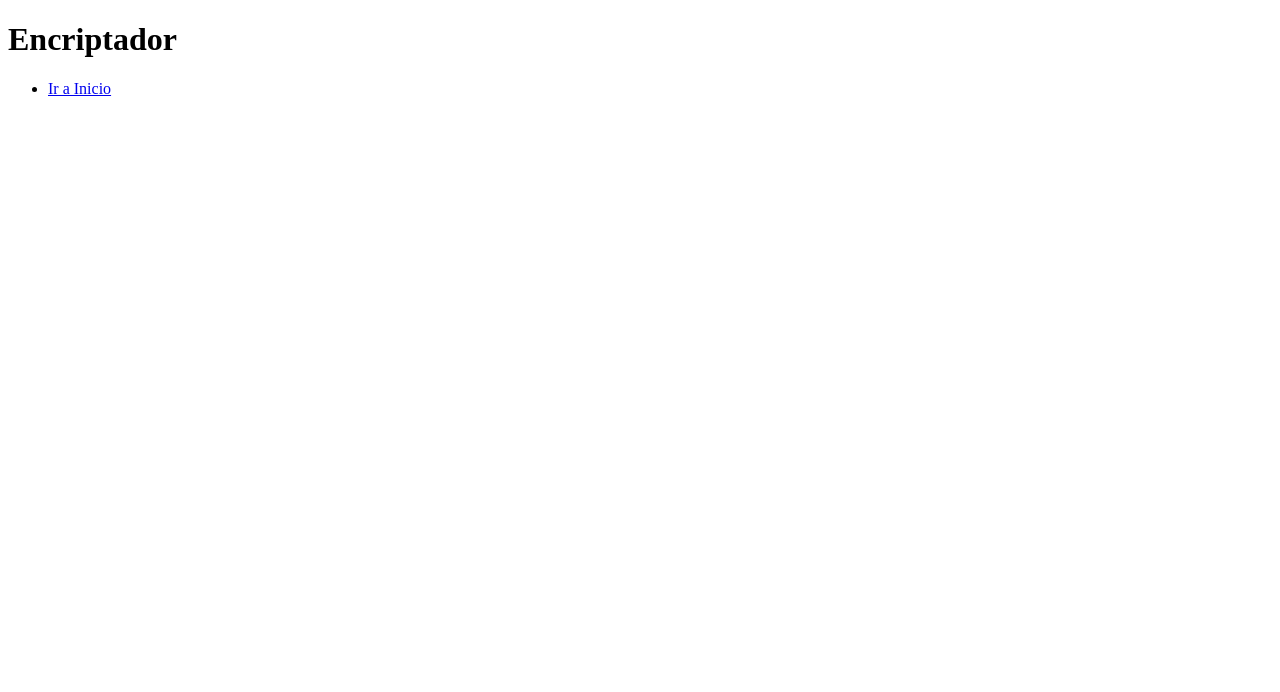
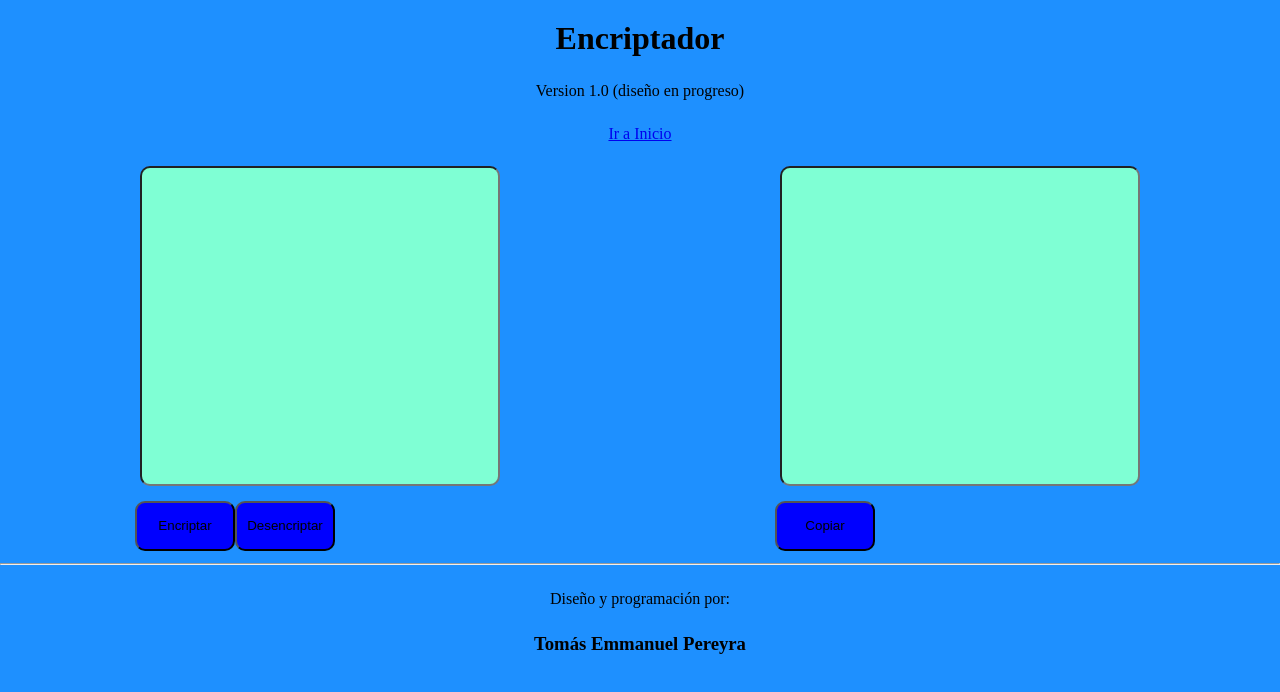
Before and after one commit to tomi-pereyra/tomi-pereyra.github.io, a plain HTML site: page p-encriptando/encriptando.html in a window 1280 px wide. Drawn offline with Linux system fonts and the light colour scheme.

Commit message:
terminado el encriptador

```diff
--- a/encriptador/encriptador.css
+++ /dev/null
@@ -1,53 +0,0 @@
-* {
-  margin: 0;
-  padding: 0;
-  box-sizing: border-box;
-}
-
-body {
-  background-color: lightgray;
-  font-family: Verdana, Geneva, Tahoma, sans-serif;
-}
-
-.main {
-  width: 80vw;
-  margin: auto;
-  display: flex;
-  justify-content: center;
-}
-
-.titulo {
-  padding: 15px;
-  width: 30vw;
-  margin: auto;
-
-}
-
-.box {
-  padding: 10px;
-  margin: 0 10px 0 10px;
-  box-shadow: 2px 2px 2px 1px rgba(0, 0, 0, 0.2);
-  background-color: white;
-  border-radius: 0.5em;
-  width: 30vw;
-  height: auto;
-}
-
-.btn {
-  border: 0;
-  color: white;
-  font-weight: bold;
-  background-color: blue;
-  padding: 10px;
-  margin-top: 10px;
-  border-radius: 0.5em;
-}
-
-.text-input {
-  border-radius: 0.5em;
-  border: 1px solid rgba(0, 0, 0, 0.2);
-  display: block;
-  padding: 0.5em;
-  width: 100%;
-  height: 50px;
-}
--- a/p-encriptando/copiar.js
+++ b/p-encriptando/copiar.js
@@ -0,0 +1,7 @@
+var btnCopy = document.querySelector("#copiar");
+var textArea = document.querySelector("#salida");
+
+btnCopy.addEventListener( "click", () => {
+    textArea.select();
+    document.execCommand("copy");
+});
--- a/p-encriptando/desencriptar.js
+++ b/p-encriptando/desencriptar.js
@@ -0,0 +1,19 @@
+var botonDesencriptar = document.querySelector("#btn-desencriptar");
+var salida = document.querySelector("#salida");
+
+botonDesencriptar.addEventListener("click", function(event) {
+    event.preventDefault();
+    console.log("Desencriptando");
+
+    var entrada = document.querySelector("#entrada");
+    var valorFinal = entrada.value;
+
+
+    valorFinal = valorFinal.replaceAll('ufat', 'u');
+    valorFinal = valorFinal.replaceAll('ober', 'o');
+    valorFinal = valorFinal.replaceAll('ai', 'a');
+    valorFinal = valorFinal.replaceAll('imes', 'i');
+    valorFinal = valorFinal.replaceAll('enter', 'e');
+
+    salida.value = valorFinal;
+})
--- a/p-encriptando/encriptando.html
+++ b/p-encriptando/encriptando.html
@@ -1,27 +1,45 @@
 <!DOCTYPE html>
-<html lang="en">
+<html lang="es">
 <head>
     <meta charset="UTF-8">
     <meta http-equiv="X-UA-Compatible" content="IE=edge">
     <meta name="viewport" content="width=device-width, initial-scale=1.0">
     <title>Encriptador</title>
+    <link rel="stylesheet" href="./encriptar.css">
 </head>
 <body>
     <header>
         <h1>Encriptador</h1>
+        <p>Version 1.0 (diseño en progreso)</p>
         <nav>
             <ul>
-                <li><a href="../index.js">Ir a Inicio</a></li>
+                <li><a href="../index.html">Ir a Inicio</a></li>
             </ul>
         </nav>
     </header>
 
-    <main>
-
+    <main class="container">
+        <section class="campo" id="encriptador">
+            <input type="text" class="input" id="entrada">
+            <label for="entrada" class="botones">
+                <button class="boton" id="btn-encriptar">Encriptar</button>
+                <button class="boton" id="btn-desencriptar">Desencriptar</button>
+            </label>
+        </section>
+        <section class="campo" id="desencriptador">
+            <input type="text" class="input" id="salida">
+            <label for="salida" class="botones">
+                <button class="boton" id="copiar">Copiar</button>
+            </label>
+        </section>
     </main>
-
+    <hr>
     <footer>
-
+        <p>Diseño y programación por:</p>
+        <h3 id="creator">Tomás Emmanuel Pereyra</h3>
     </footer>
+    <script src="./encriptar.js"></script>
+    <script src="./desencriptar.js"></script>
+    <script src="./copiar.js"></script>
 </body>
 </html>
--- a/p-encriptando/encriptar.css
+++ b/p-encriptando/encriptar.css
@@ -0,0 +1,85 @@
+* {
+    box-sizing: border-box;
+    margin: 0;
+    padding: 0;
+}
+
+html {
+    font-size: 62.5%;
+}
+
+body {
+    font-size: 1.6rem;
+    background-color: dodgerblue;
+}
+
+header {
+    background-color: dodgerblue;
+    margin: 20px;
+    text-align: center;
+}
+
+nav {
+    text-align: center;
+    margin: 20px;
+}
+
+ul {
+    list-style: none;
+    text-decoration: none;
+}
+
+h1 {
+    text-align: center;
+}
+
+.container {
+    display: flex;
+    justify-content: space-around;
+    flex-wrap: wrap;
+}
+
+.campo {
+    display: flex;
+    flex-direction: column;
+    background-color: dodgerblue;
+    width: 400px;
+    height: 400px;
+    justify-content: space-around;
+    align-items: center;
+}
+
+.input {
+    background-color: aquamarine;
+    width: 90%;
+    height: 80%;
+    border-radius: 1rem;
+}
+
+.botones {
+    display: flex;
+    justify-content: flex-start;
+    width: 100%;
+    padding: 10px 15px;
+}
+
+.boton {
+    background-color: blue;
+    width: 10rem;
+    height: 5rem;
+    border-radius: 1rem;
+
+}
+
+footer {
+    width: 100%;
+    height: auto;
+    background-color: dodgerblue;
+    text-align: center;
+
+}
+
+footer h3 , p {
+    margin: 25px auto;
+
+}
--- a/p-encriptando/encriptar.js
+++ b/p-encriptando/encriptar.js
@@ -0,0 +1,19 @@
+var botonEncriptar = document.querySelector("#btn-encriptar");
+var salida = document.querySelector("#salida");
+
+botonEncriptar.addEventListener("click", function(event) {
+    event.preventDefault();
+    console.log("Encriptando");
+
+    var entrada = document.querySelector("#entrada");
+
+    var valorFinal = entrada.value;
+
+    valorFinal = valorFinal.replaceAll('e', 'enter');
+    valorFinal = valorFinal.replaceAll('i', 'imes');
+    valorFinal = valorFinal.replaceAll('a', 'ai');
+    valorFinal = valorFinal.replaceAll('o', 'ober');
+    valorFinal = valorFinal.replaceAll('u', 'ufat');
+
+    salida.value = valorFinal;
+});
```
Also changed, not shown: encriptador/copiar-texto.js (deleted, +0 -7 lines), encriptador/desencriptador.js (deleted, +0 -20 lines), encriptador/encriptador.html (deleted, +0 -34 lines), encriptador/encriptador.js (deleted, +0 -40 lines), index.html (+1 -0 lines).
